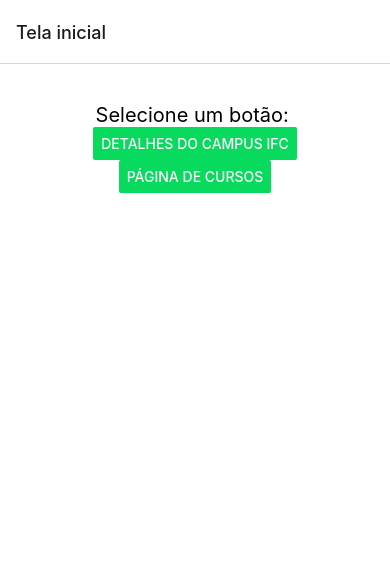
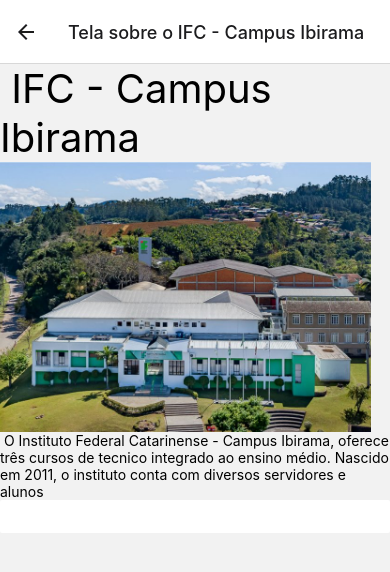
Before and after one commit to RaianiYohana/NavegacaoEntreTelas-RaiAle, a React Native app in the folder navegacaoEntreTelasMobile/: screen / in a window 390 px wide. Both pictures are taken after a click on the button "DETALHES DO CAMPUS IFC". Shown: the top 572 px of the page. Built offline with nearby package versions, Linux system fonts and the light colour scheme.

Commit message:
pagina ifc terminada

```diff
--- a/navegacaoEntreTelasMobile/App.js
+++ b/navegacaoEntreTelasMobile/App.js
@@ -44,29 +44,23 @@
               name="TelaEscolherCurso"
               component={TelaEscolherCurso}
               options={{title:"Tela Para Ecolher O Curso"}}></PilhaTelas.Screen>
+
+<PilhaTelas.Screen
+              name="OutraTela"
+              component={TelaIFC}
+              options={{title:"Tela sobre o IFC - Campus Ibirama"}}></PilhaTelas.Screen>
+
           </PilhaTelas.Navigator>
       </NavigationContainer>
     );
   }
 
-  const styles = StyleSheet.create({
-    container: {
-      flex: 1,
-      backgroundColor: '#fff',
-      alignItems: 'center',
-      justifyContent: 'top',
-      width: '100%'
-    },
-    titulo: {
-      marginTop: '10%',
-      fontSize: 20
-    }
-  });
 
-function telaIFC({route, navigation}){
+
+function TelaIFC({route, navigation}){
     return(
         <View>
-        <Text style={styles.titulo}> IFC - Campus Ibirama </Text>
+        <Text style={styles.titulo2}> IFC - Campus Ibirama </Text>
        <Image
        style={styles.imagemifc}
        source={require('./imagens/ifc.png')}
@@ -118,3 +112,27 @@
         </View>
     )
 }
+
+
+const styles = StyleSheet.create({
+    container: {
+      flex: 1,
+      backgroundColor: '#fff',
+      alignItems: 'center',
+      justifyContent: 'top',
+      width: '100%'
+    },
+    titulo: {
+      marginTop: '10%',
+      fontSize: 20
+    },
+    titulo2: {
+        width: '90%',
+        fontSize: 40,
+
+    },
+    imagemifc: {
+width: '95%',
+height: 270
+}
+  });
```
